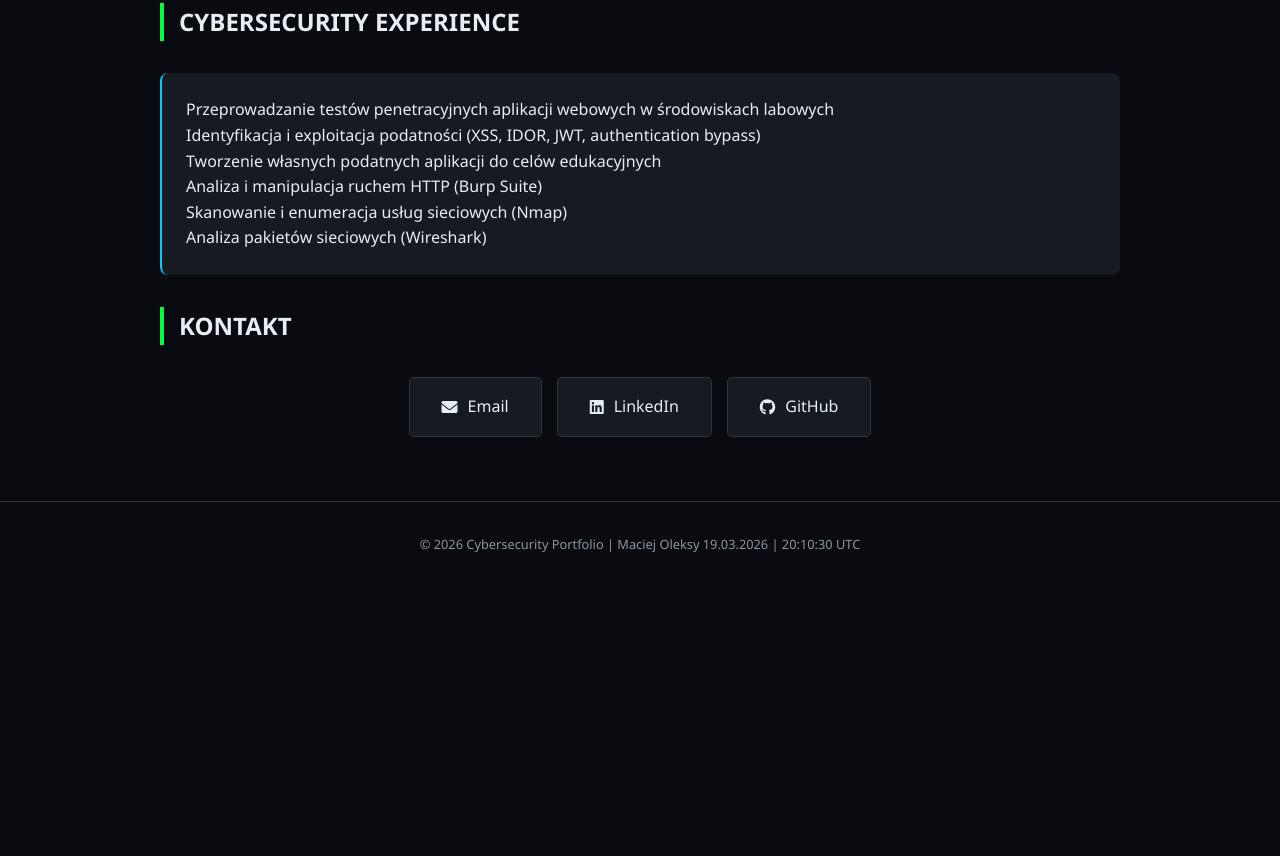
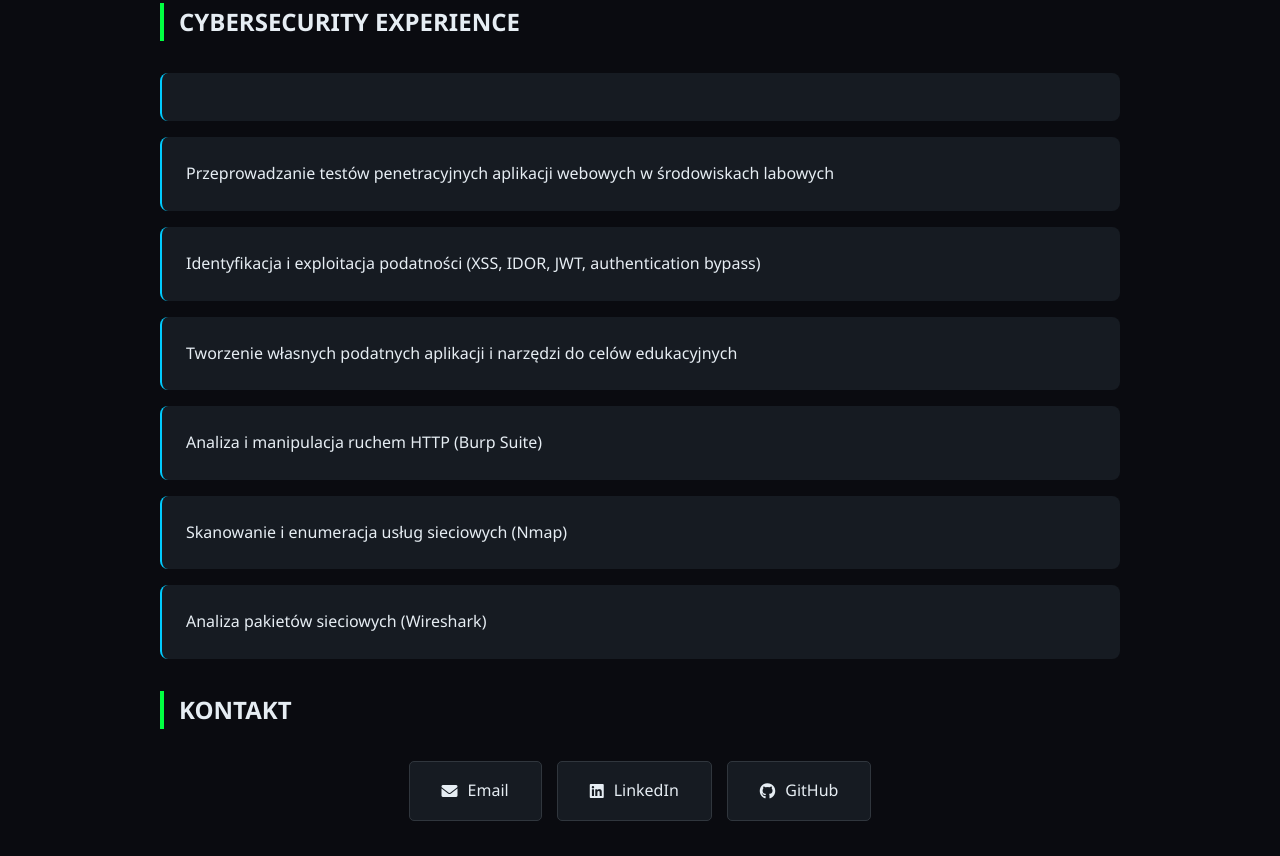
Before and after one commit to christwaffen/test, a plain HTML site: page index.html in a window 1280 px wide. Shown: the part 577-1433 px from the top of the page. Before the commit the page ends 1163 px from the top, so only its background shows below. Drawn offline with Linux system fonts and the light colour scheme.

Commit message:
Update index.html

```diff
--- a/index.html
+++ b/index.html
@@ -36,13 +36,31 @@
             <h2 class="section-title">Cybersecurity experience</h2>
             <div class="timeline">
                 <div class="timeline-item">
+
+                </div>
+<div class="timeline-item">
 <p> Przeprowadzanie testów penetracyjnych aplikacji webowych w środowiskach labowych</p>
+</div>
+
+<div class="timeline-item">
 <p>Identyfikacja i exploitacja podatności (XSS, IDOR, JWT, authentication bypass)</p>
-<p>Tworzenie własnych podatnych aplikacji do celów edukacyjnych</p>
+</div>
+
+<div class="timeline-item">
+<p>Tworzenie własnych podatnych aplikacji i narzędzi do celów edukacyjnych</p>
+</div>
+
+<div class="timeline-item">
 <p>Analiza i manipulacja ruchem HTTP (Burp Suite)</p>
+</div>
+
+<div class="timeline-item">
 <p>Skanowanie i enumeracja usług sieciowych (Nmap)</p>
+</div>
+
+<div class="timeline-item">
 <p>Analiza pakietów sieciowych (Wireshark)</p>
-                </div>
+</div>
            <!--     <div class="timeline-item">
                     <h3>IT Support Specialist</h3>
                     <p class="date">2020 - 2022 | Tech Solutions</p>
```
